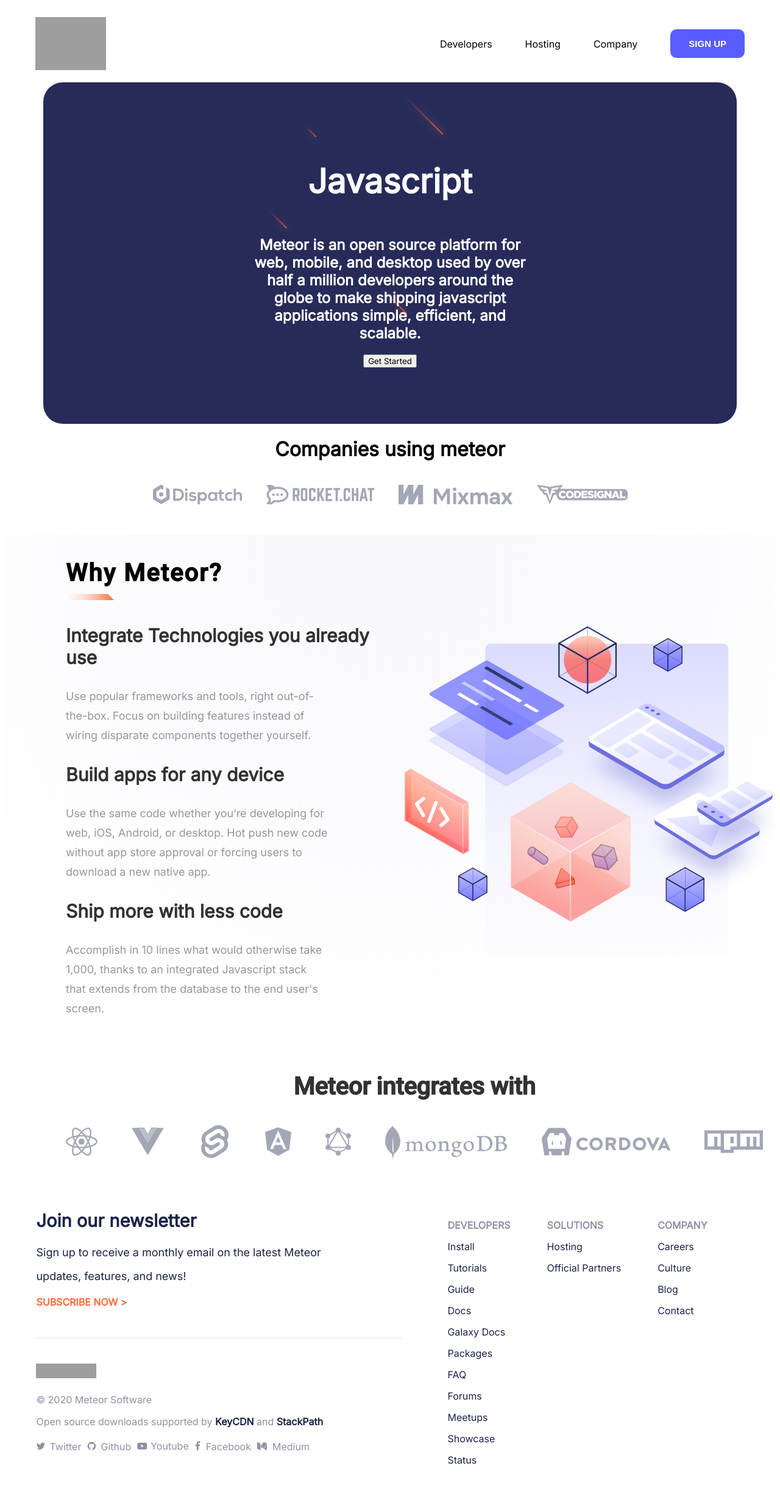
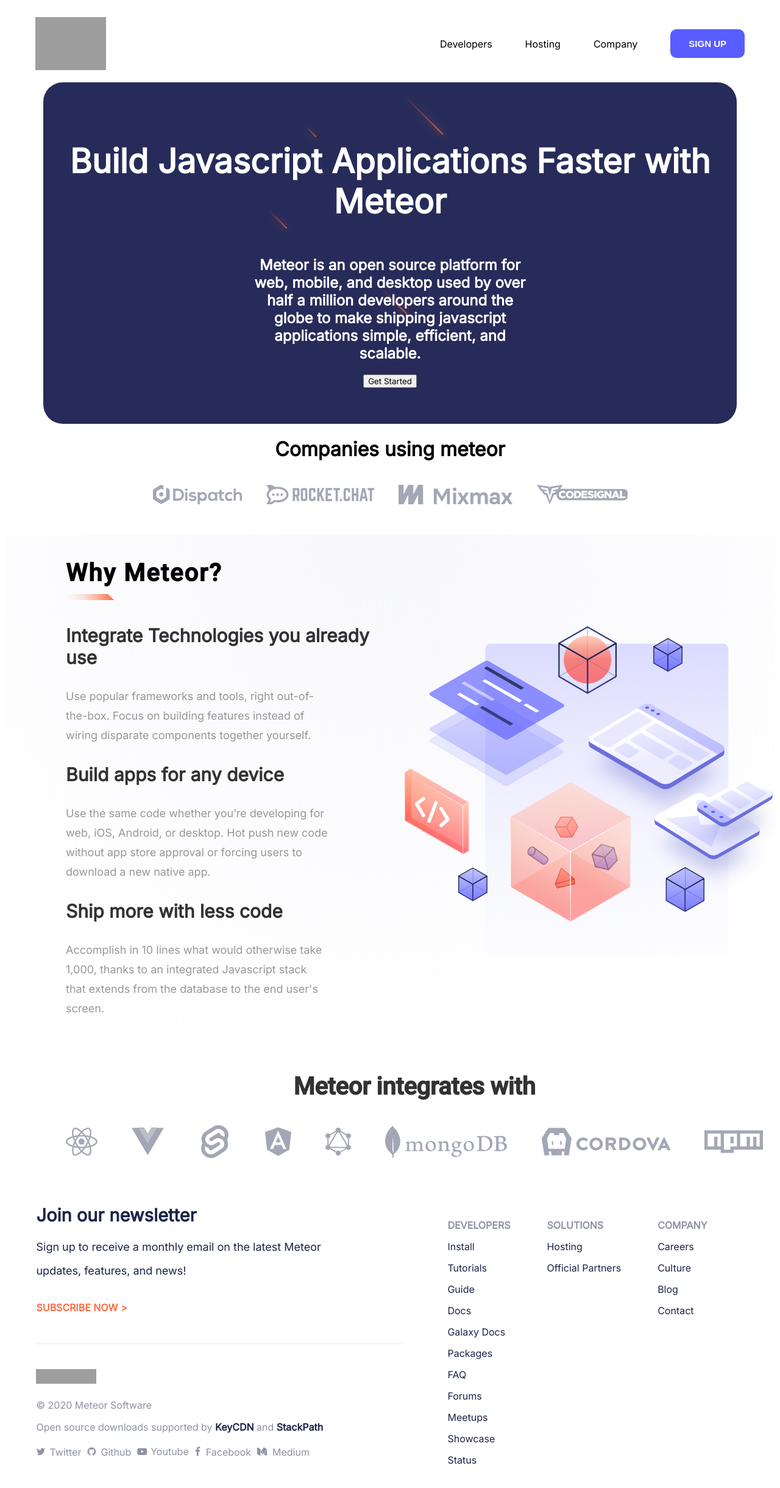
Before and after one commit to nova44056/meteor-website-clone, a Vue app: page / in a window 1280 px wide. Shown: the top 2440 px of the page at 61% size. Built offline with nearby package versions, Linux system fonts and the light colour scheme; grey boxes are pictures that could not be loaded.

Commit message:
footer animation

```diff
--- a/src/components/footerbar.vue
+++ b/src/components/footerbar.vue
@@ -5,7 +5,10 @@
                 <h2>Join our newsletter</h2>
                 <p>Sign up to receive a monthly email on the latest Meteor</p>
                 <p>updates, features, and news!</p>
-                <h4>SUBSCRIBE NOW ></h4>
+                <div class="subscribe-now">
+                    <h4>SUBSCRIBE NOW </h4>
+                    <h4> ></h4>
+                </div>
                 <br>
                 <hr>
                 <br>
@@ -14,7 +17,7 @@
                 <img src="https://d14jjfgstdxsoz.cloudfront.net/assets/meteor-logo.svg" alt="">
                 <br>
                 <p>© 2020 Meteor Software</p>
-                <p>Open source downloads supported by <b style="color: #1b2448">KeyCDN</b> and <b style="color: #1b2448">StackPath</b></p>
+                <p>Open source downloads supported by <b class="bold">KeyCDN</b> and <b class="bold">StackPath</b></p>
                 <div class="sm">
                     <div class="twitter">
                         <i class="fa fa-twitter" aria-hidden="true"></i>
@@ -78,6 +81,15 @@
 
 <style scoped>
 @import url('https://fonts.googleapis.com/css2?family=Inter:wght@200;300&display=swap');
+    .bold{
+        color: #1b2448;
+        width: max-content;
+    }
+
+    .bold:hover{
+        border-bottom: 2px solid #F85C4C;
+        cursor: pointer;
+    }
 
     .footer{
         margin-top: 100px;
@@ -123,6 +135,7 @@
         margin-left: 25px;
         margin-top: -19px;
     }
+
     .grey {
         color: #8D91A3;
         font-size: 16px;
@@ -159,6 +172,11 @@
         color: #1B2448;
         font-size: 16px;
         margin-top: -1px;
+        width: max-content;
+    }
+    .col > p:hover{
+        border-bottom: 2px solid #F85C4C;
+        cursor: pointer;
     }
     .top {
         margin-top: -160px;
@@ -168,10 +186,21 @@
         font-weight: bolder;
         color: #1B2448;
     }
-    .top > h4 {
+    .subscribe-now {
+        display: flex;
         font-size: 16px;
         color: #FF6A3E;
     }
+    .subscribe-now h4{
+        margin-right: 5px;
+    }
+
+    .subscribe-now h4:hover{
+        cursor: pointer;
+        margin-right: 10px;
+        transition: ease .5s;
+    }
+
     .top > p {
         font-size: 18px;
         color: #1B2448;
--- a/src/components/homepage.vue
+++ b/src/components/homepage.vue
@@ -12,7 +12,7 @@
                 </div>
                 <div class="text">
                     <h1>
-                        Javascript
+                        Build Javascript Applications Faster with Meteor
                     </h1>
                     <h2>
                         Meteor is an open source platform for web, mobile, and desktop used by over half a million developers around the globe to make shipping javascript applications simple, efficient, and scalable.
```
